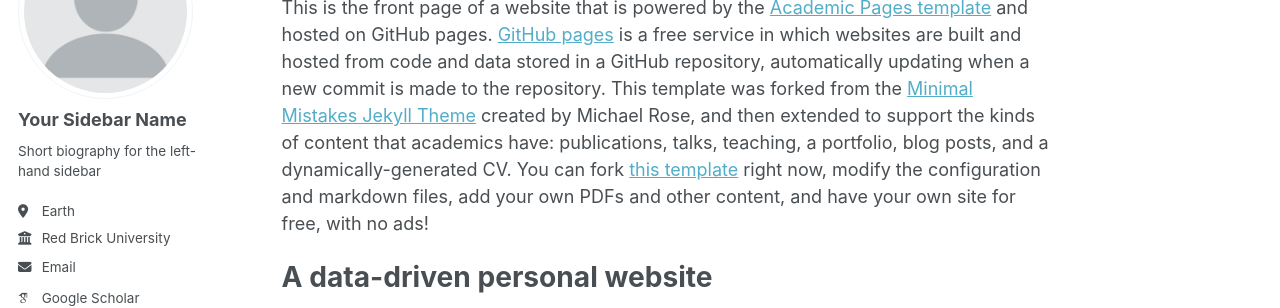
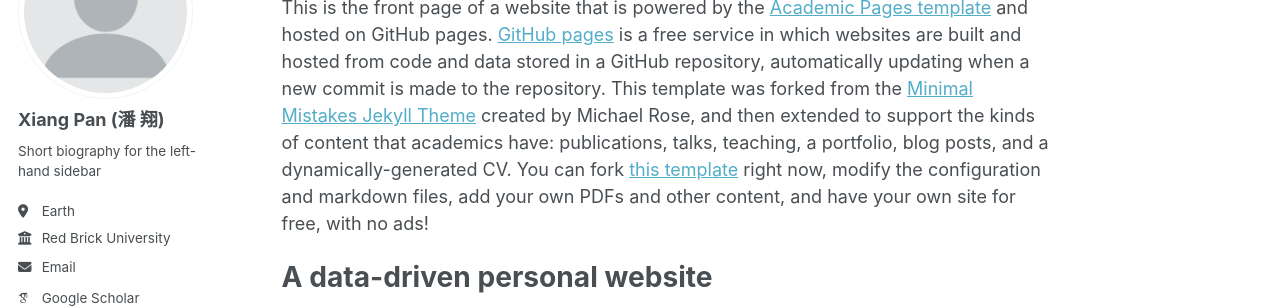
Before and after one commit to pan-xiang/pan-xiang.github.io, a Jekyll site: the page built from _pages/about.md, in a window 1280 px wide. Shown: the part 182-490 px from the top of the page. Built offline with Jekyll 4.4.1, drawn with Linux system fonts in a browser that asks for light colours; some web fonts are replaced.

Commit message:
Update _config.yml

```diff
--- a/_config.yml
+++ b/_config.yml
@@ -22,7 +22,7 @@ repository               : "xiangpancn/xiangpancn.github.io"
 author:
   # Biographic information
   avatar           : "profile.png"
-  name             : "Your Sidebar Name"
+  name             : "Xiang Pan (潘 翔)"
   pronouns         : # example: "she/her"
   bio              : "Short biography for the left-hand sidebar"
   location         : "Earth"
```
